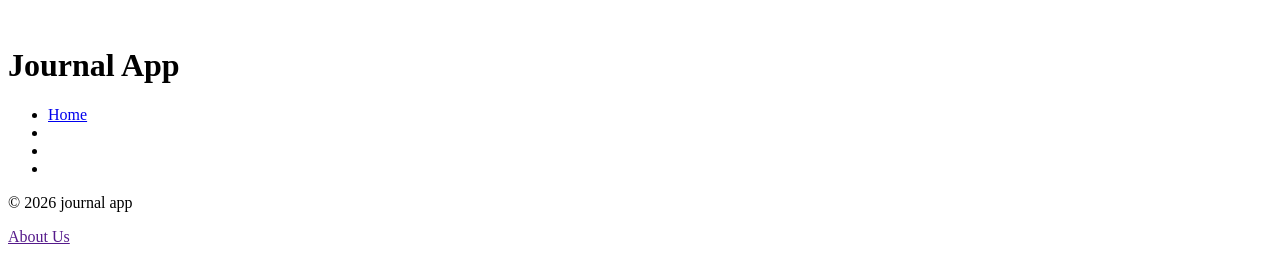
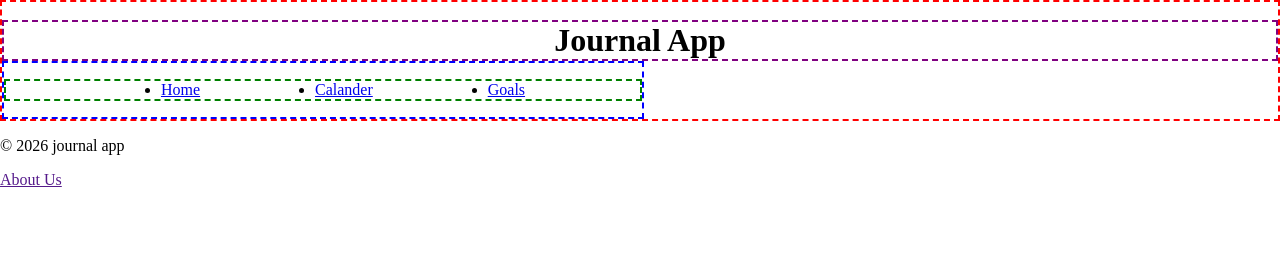
Before and after one commit to thomasgarrett455/CSE-310, a plain HTML site: page journal app/index.html in a window 1280 px wide. Drawn offline with Linux system fonts and the light colour scheme; files that its build step writes are made by us from their sources.

Commit message:
worked on css

```diff
--- a/journal app/index.html
+++ b/journal app/index.html
@@ -4,18 +4,18 @@
     <meta charset="UTF-8">
     <meta name="viewport" content="width=device-width, initial-scale=1.0">
     <title>Document</title>
-    <link rel="stylesheet" href="style.css">
+    <link rel="stylesheet" href="styles/main.css">
 </head>
-<body>
-    <header>
+<body class="home-page">
+    <header class="site-header">
         <img src="" alt="">
         <h1>Journal App</h1>
         <nav>
             <ul>
                 <li><a href="index.html">Home</a></li>
-                <li><a href=""></a></li>
-                <li><a href=""></a></li>
-                <li><a href=""></a></li>
+                <li><a href="calander.html">Calander</a></li>
+                <li><a href="goals.html">Goals</a></li>
+                <!-- <li><a href=""></a></li> -->
             </ul>
         </nav>
     </header>
@@ -25,7 +25,7 @@
         <section id="journalEntry"></section>
         <section id="addGoal"></section>
     </main>
-    <footer>
+    <footer class="site-footer">
         <p>&copy; 2026 journal app</p>
         <a href="">About Us</a>
     </footer>
--- /dev/null
+++ b/journal app/styles/frames/_header.css
@@ -0,0 +1,23 @@
+.site-header {
+    text-align: center;
+    border: 2px dashed red;
+}
+
+.site-header h1 {
+    border: 2px dashed purple;
+    background-color: ;
+    margin: 0 auto;
+
+}
+
+.site-header nav {
+    width: 50%;
+    border: 2px dashed blue;
+}
+
+.site-header nav ul {
+    display: flex;
+    justify-content: space-evenly;
+    border: 2px dashed green;
+
+}
--- /dev/null
+++ b/journal app/styles/main.css
@@ -0,0 +1,11 @@
+@import "frames/_footer.css";
+@import "frames/_header.css";
+
+@import "pages/home.css";
+@import "pages/calander.css";
+@import "pages/goals.css";
+@import "pages/about-us.css";
+
+body {
+    margin: 0 auto;
+}
```
Also changed, not shown: journal app/calander.html (+3 -3 lines), journal app/goals.html (+3 -3 lines), journal app/styles/frames/_footer.css (added), journal app/styles/pages/about-us.css (added), journal app/styles/pages/calander.css (added), journal app/styles/pages/goals.css (added), journal app/styles/pages/home.css (added).
